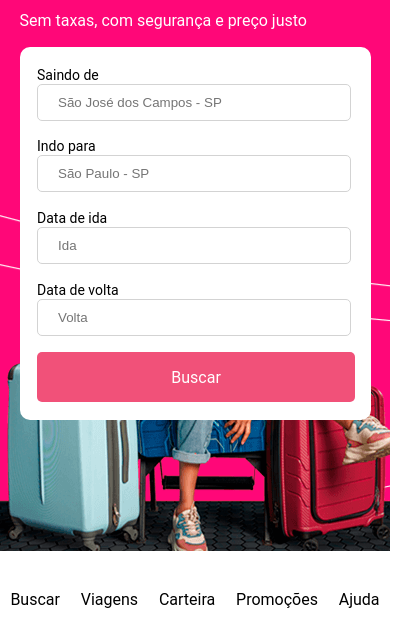
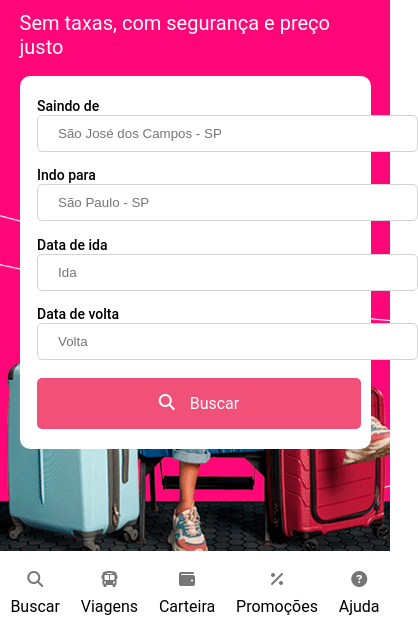
Before and after one commit to Gabriels999/D7-BuserPage, a plain HTML site: page index.html in a window 390 px wide. Shown: the part 222-844 px from the top of the page, 418 px wide, since content can reach past the window. Drawn offline with Linux system fonts and the light colour scheme.

Commit message:
Mobile version with icons

```diff
--- a/index.html
+++ b/index.html
@@ -4,6 +4,10 @@
     <meta charset="UTF-8" />
     <meta http-equiv="X-UA-Compatible" content="IE=edge" />
     <meta name="viewport" content="width=device-width, initial-scale=1.0" />
+    <link
+      rel="stylesheet"
+      href="https://cdnjs.cloudflare.com/ajax/libs/font-awesome/6.1.1/css/all.min.css"
+    />
     <link rel="stylesheet" href="style.css" />
     <title>Viagens de ônibus com mais conforto pelo menor preço | Buser</title>
   </head>
@@ -36,16 +40,18 @@
             <input type="text" placeholder="Volta" />
           </div>
         </form>
-        <a class="search-btn" href="">Buscar</a>
+        <a class="search-btn" href=""
+          ><i class="fa-solid fa-magnifying-glass"></i>Buscar</a
+        >
       </div>
     </div>
     <footer>
       <ul class="rodape">
-        <li>Buscar</li>
-        <li>Viagens</li>
-        <li>Carteira</li>
-        <li>Promoções</li>
-        <li>Ajuda</li>
+        <li><i class="fa-solid fa-magnifying-glass"></i>Buscar</li>
+        <li><i class="fa-solid fa-bus"></i>Viagens</li>
+        <li><i class="fa-solid fa-wallet"></i>Carteira</li>
+        <li><i class="fa-solid fa-percent"></i>Promoções</li>
+        <li><i class="fa-solid fa-circle-question"></i>Ajuda</li>
       </ul>
     </footer>
   </body>
--- a/style.css
+++ b/style.css
@@ -1,5 +1,6 @@
 :root {
   --rosa: #f15179;
+  --lightgrey: #767676;
 }
 @import url("https://fonts.googleapis.com/css2?family=Roboto:wght@500;700&display=swap");
 
@@ -46,6 +47,7 @@ header > a {
 .container > p {
   color: #fff;
   margin: 4% 0;
+  font-size: 20px;
 }
 .selection {
   display: flex;
@@ -63,10 +65,11 @@ header > a {
 }
 .selection-row > label {
   font-size: 14px;
+  font-weight: 500;
 }
 .selection-row > input {
   border: 1px solid lightgrey;
-  width: 80vw;
+  width: 143%;
   height: 35px;
   border-radius: 5px;
 }
@@ -76,15 +79,29 @@ header > a {
 .search-btn {
   background-color: var(--rosa);
   color: #fff;
-  padding: 5% 42.5%;
+  padding: 5% 38.5%;
   border-radius: 5px;
+  display: flex;
+  gap: 15px;
+}
+.search-btn > i {
+  color: #fff;
 }
 footer {
   background-color: #fff;
 }
 .rodape {
-  margin-top: 10%;
+  margin-top: 5%;
   display: flex;
   flex-direction: row;
   justify-content: space-around;
 }
+.rodape > li {
+  display: flex;
+  flex-direction: column;
+  align-items: center;
+  gap: 10px;
+}
+.fa-solid {
+  color: var(--lightgrey);
+}
```
